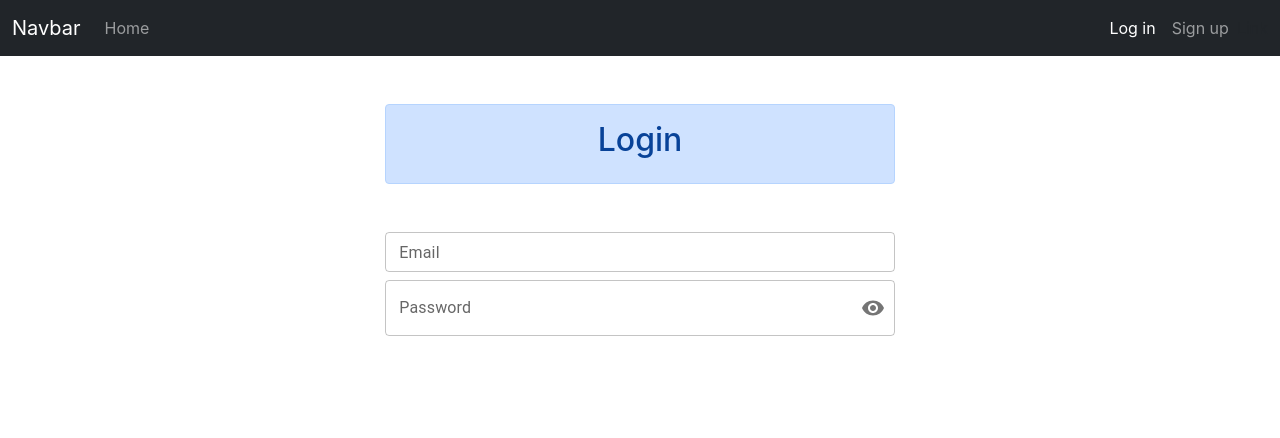
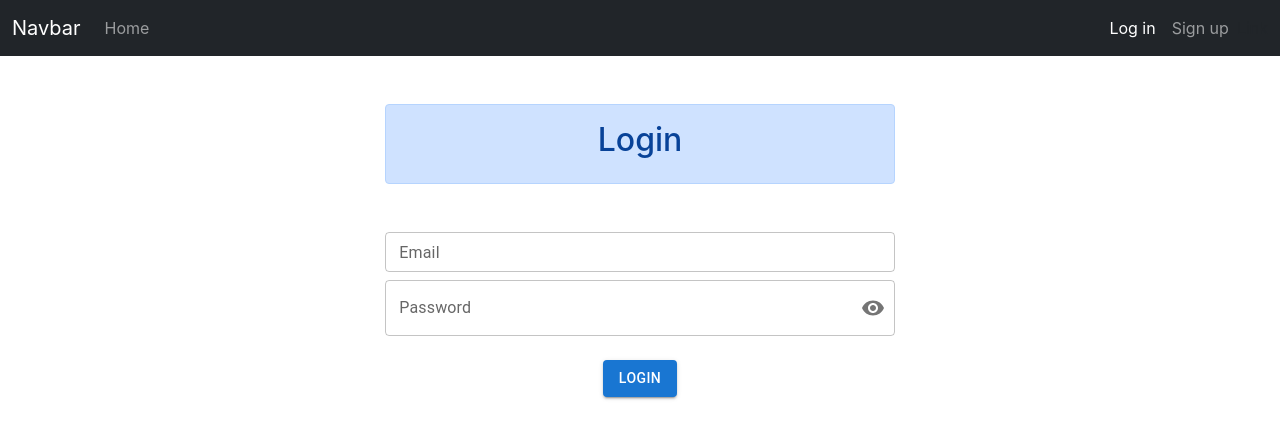
Before and after one commit to Sharry0/SignUp_MERN, a React (Create React App) app in the folder client/: page /login in a window 1280 px wide. Shown: the top 438 px of the page. Built offline with nearby package versions, Linux system fonts and the light colour scheme.

Commit message:
added login button

```diff
--- a/client/src/pages/Login.js
+++ b/client/src/pages/Login.js
@@ -59,7 +59,9 @@ const Login = () => {
                     />
                 </FormControl>
             </div>
-
+            <div className="text-center mt-3">
+                <Button variant="contained">Login</Button>
+            </div>
         </div>
     )
 }
```
